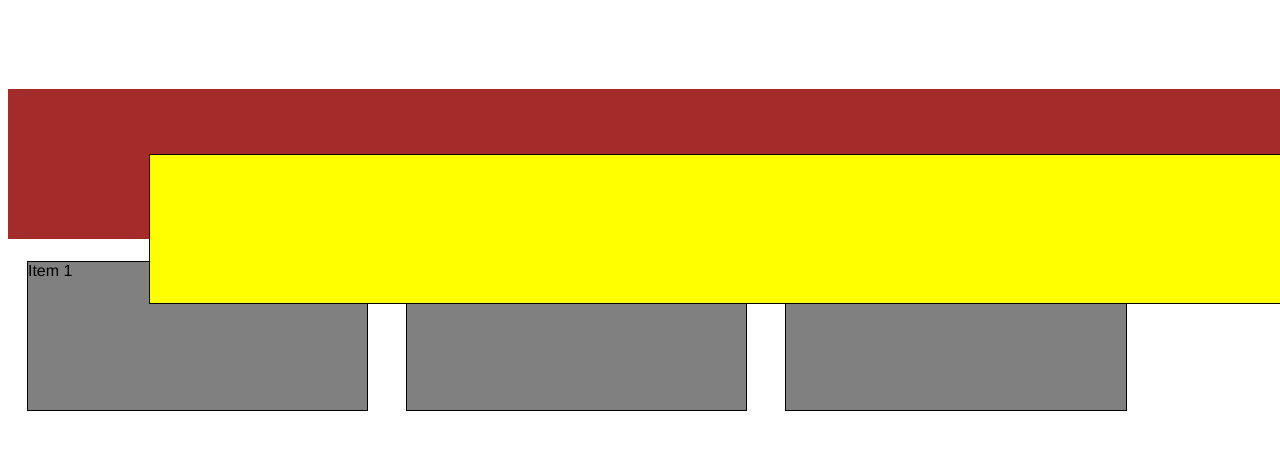
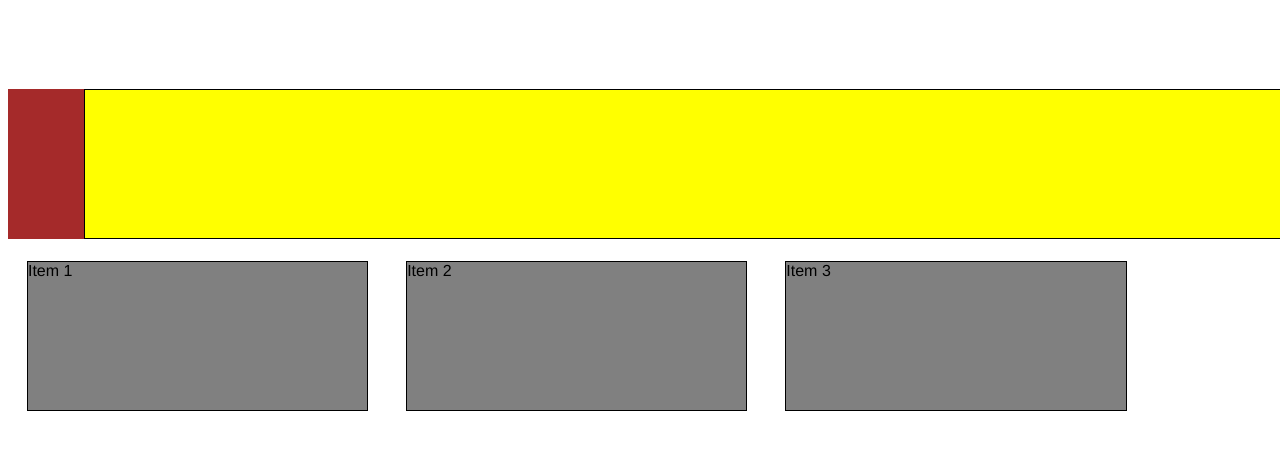
Before and after one commit to sebin44/coursera1, a plain HTML site: page index.html in a window 1280 px wide. Shown: the part 108-558 px from the top of the page. Drawn offline with Linux system fonts and the light colour scheme.

Commit message:
Update index.html

```diff
--- a/index.html
+++ b/index.html
@@ -33,9 +33,7 @@ p {
 }
 #p1 {
   background-color: yellow;
-  position: relative;
-  top: 65px;
-  left: 65px;
+
 }
 .row {
   width: 120%;
```
